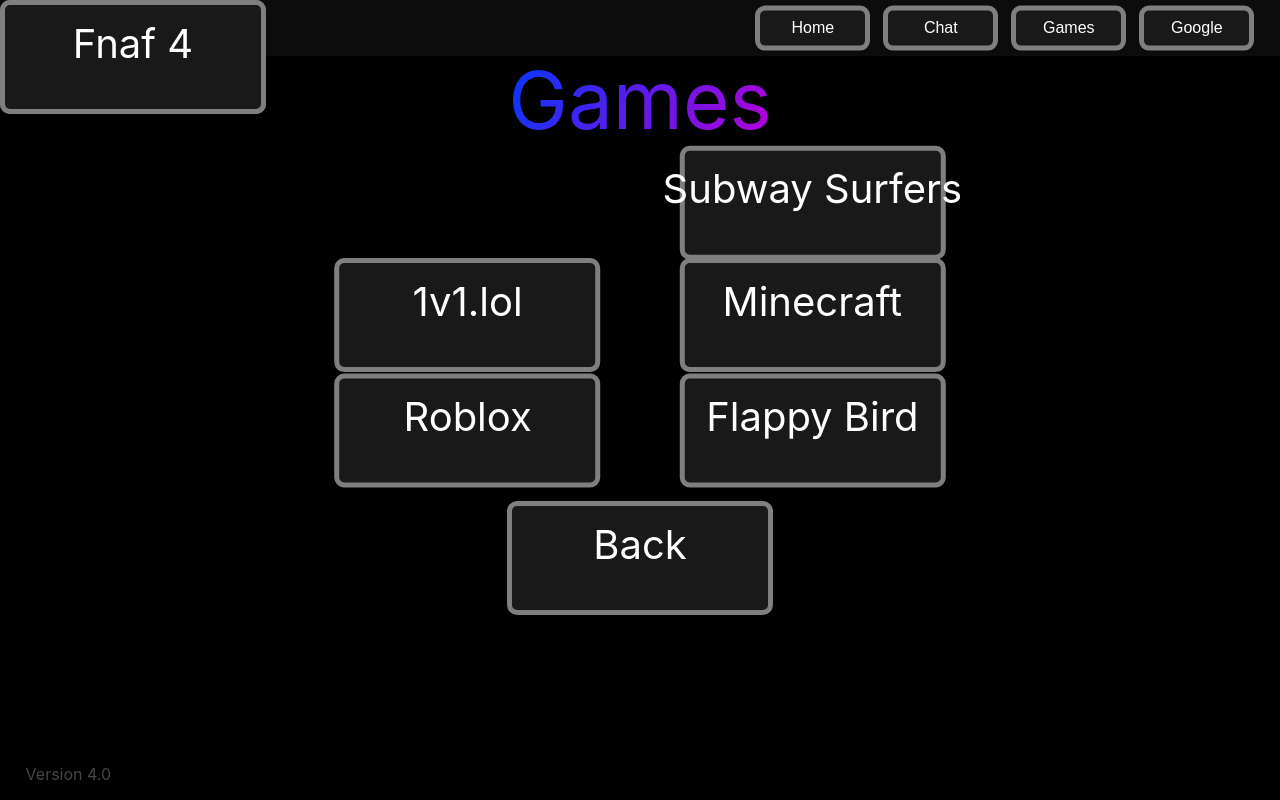
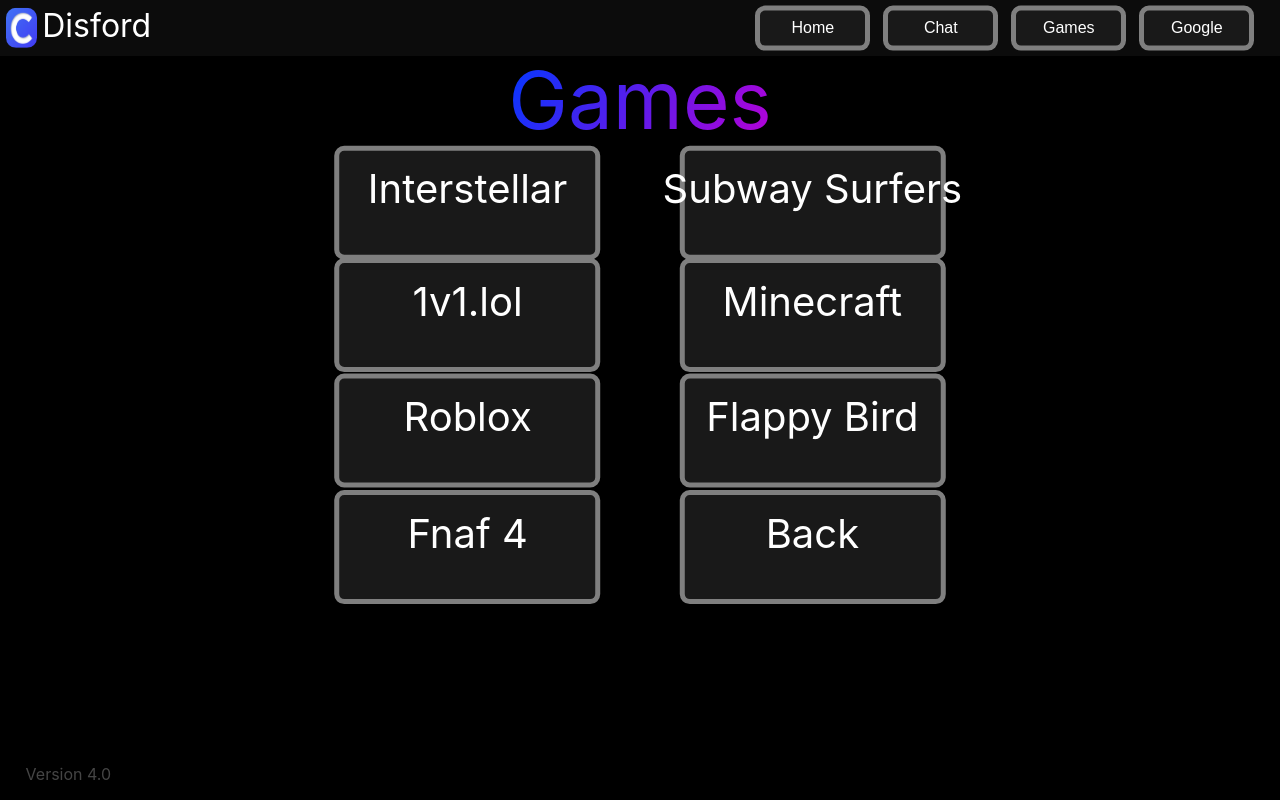
Before and after one commit to Disford/Disford-4.0, a website: page public/Games/index.html in a window 1280 px wide. Drawn offline with Linux system fonts and the light colour scheme.

Commit message:
Update games.css

```diff
--- a/public/Styles/games.css
+++ b/public/Styles/games.css
@@ -145,7 +145,7 @@
     cursor: pointer;
 }
 
-#ArtclassContainer {
+#InterstellarContainer {
     position: absolute;
     margin-left: 33%;
     margin-top: 12.5%;
@@ -187,12 +187,20 @@
     transform: translate(-67%, -32%);
 }
 
+#fnaf4Container {
+    position: absolute;
+    margin-left: 33%;
+    margin-top: 42%;
+    transform: translate(-33%, -42%);
+}
+
 #BackContainer {
     position: absolute;
-    margin-left: 50%;
-    margin-top: 43%;
-    transform: translate(-50%, -43%);
+    margin-left: 67%;
+    margin-top: 42%;
+    transform: translate(-67%, -42%);
 }
+
 
 #Version {
     position: absolute;
```
